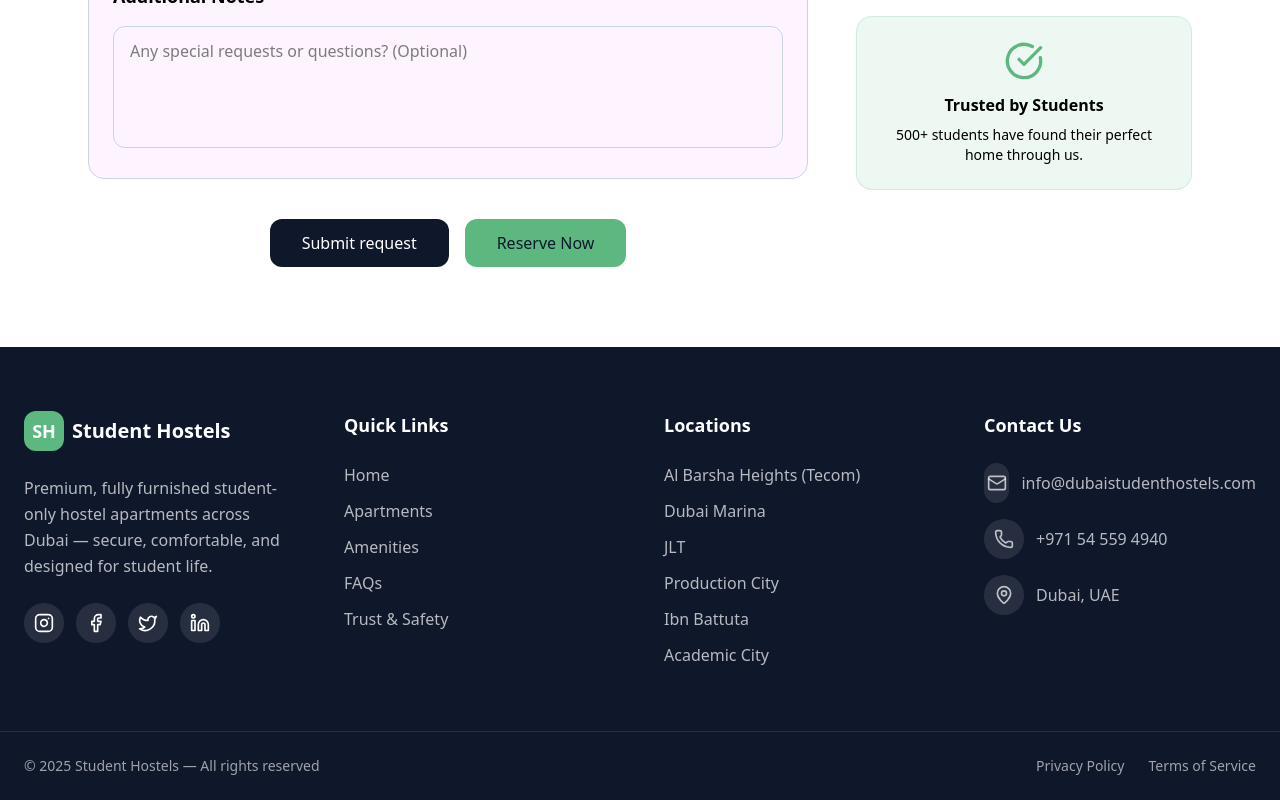
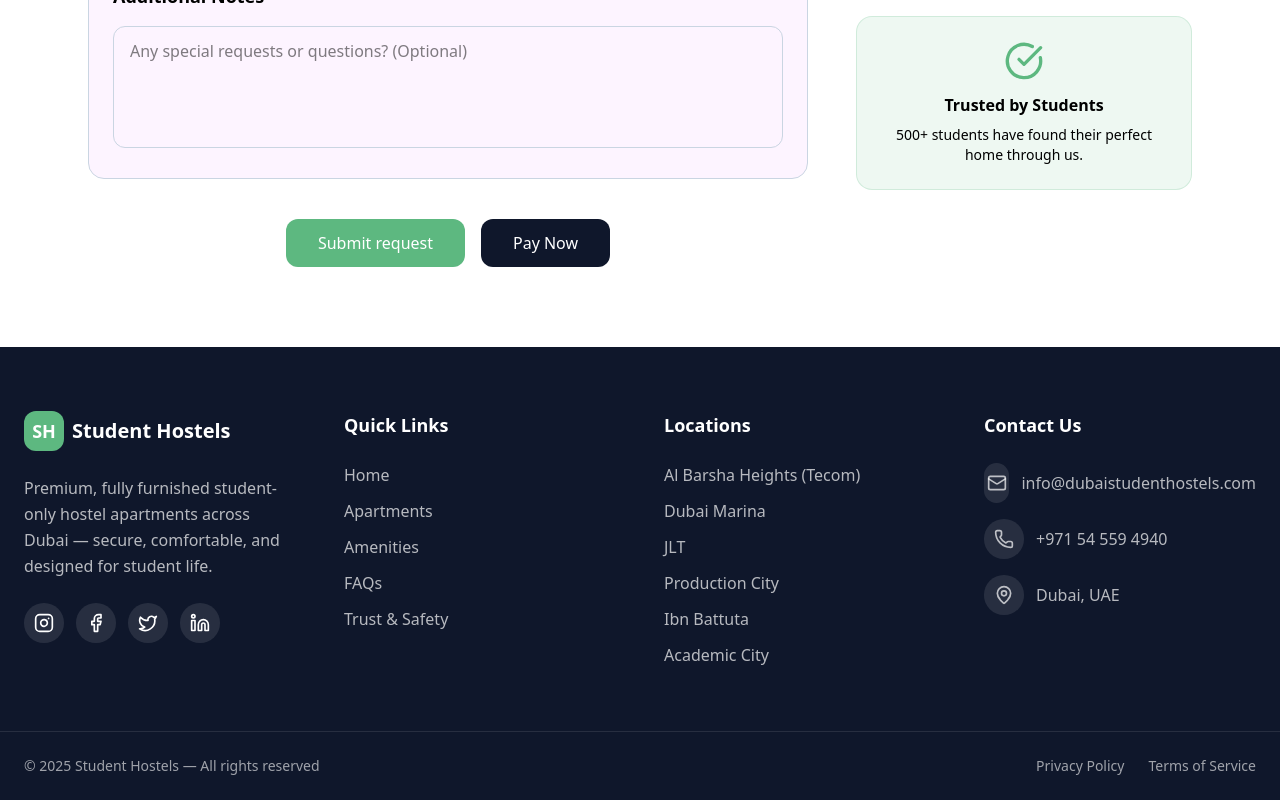
Before and after one commit to Muthoni77/real-estate, a React (Vite) app: page /request in a window 1280 px wide. Shown: the part 1180-1980 px from the top of the page. Built offline with nearby package versions, Linux system fonts and the light colour scheme.

Commit message:
Fix: Reserve Now button in request form updated

```diff
--- a/src/components/ScrollToTop.tsx
+++ b/src/components/ScrollToTop.tsx
@@ -2,11 +2,18 @@ import { useEffect } from "react";
 import { useLocation } from "react-router-dom";
 
 export default function ScrollToTop() {
-  const { pathname } = useLocation();
+  const { pathname, hash } = useLocation();
 
   useEffect(() => {
-    window.scrollTo({ top: 0, behavior: "smooth" });
-  }, [pathname]);
+    if (hash) {
+      const element = document.getElementById(hash.replace("#", ""));
+      if (element) {
+        element.scrollIntoView({ behavior: "smooth" });
+      }
+    } else {
+      window.scrollTo({ top: 0, behavior: "smooth" });
+    }
+  }, [pathname, hash]);
 
   return null;
 }
--- a/src/pages/LandingPage.tsx
+++ b/src/pages/LandingPage.tsx
@@ -315,7 +315,7 @@ export default function LandingPage() {
             Pricing ranges from <span className="text-secondary font-semibold">AED 2500 </span> to <span className="text-secondary font-semibold">AED 9,000</span> per student depending on
             occupancy. All bills included — no hidden costs.
           </p>
-          <div className="mt-12 grid md:grid-cols-4 gap-6">
+          <div id="pricing" className="mt-12 grid md:grid-cols-4 gap-6">
             {plans.map((plans) => (
               <div
                 key={plans.occupancy}
--- a/src/pages/RequestForm.tsx
+++ b/src/pages/RequestForm.tsx
@@ -306,17 +306,18 @@ console.log("LEAD_CAPTURE", formData);
            <div className="mt-10 flex flex-col sm:flex-row gap-4 justify-center">
              <button
               type="submit"
-              className="px-8 py-3 rounded-xl bg-primary text-white font-medium hover:bg-background/90 transition"
+              className="px-8 py-3 rounded-xl bg-secondary text-white font-medium hover:bg-secondary/90 transition"
             >
               Submit request
             </button>
             {/* lead to payment  */}
-            <button
-            //  onClick={openCallback}
-              className="px-8 py-3 rounded-xl bg-secondary text-primary font-medium hover:bg-secondary/90 transition"
-            >
-              Reserve Now
-            </button>
+            <Link
+  to="/#pricing"
+  className="px-8 py-3 rounded-xl bg-primary text-white font-medium hover:bg-primary/90 transition inline-block"
+>
+  Pay Now
+</Link>
+
 
           </div>
 
```
